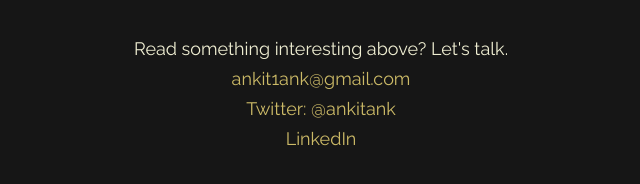
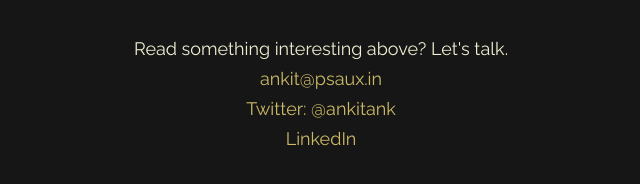
Before and after one commit to ankit1ank/ankitgoel, a plain HTML site: page Resources/Views/index.html in a window 1280 px wide. Shown: the part 344-528 px from the top of the page, 319-959 px from the left. Drawn offline with Linux system fonts and the light colour scheme.

Commit message:
Update email

```diff
--- a/Resources/Views/index.html
+++ b/Resources/Views/index.html
@@ -71,7 +71,7 @@
         Read something interesting above? Let's talk.
     </p>
     <p>
-        <a href="mailto:ankit1ank@gmail.com">ankit1ank@gmail.com</a><br>
+        <a href="mailto:ankit@psaux.in">ankit@psaux.in</a><br>
     </p>
     <p>
         <a href="https://twitter.com/ankitank">Twitter: @ankitank</a>
```
